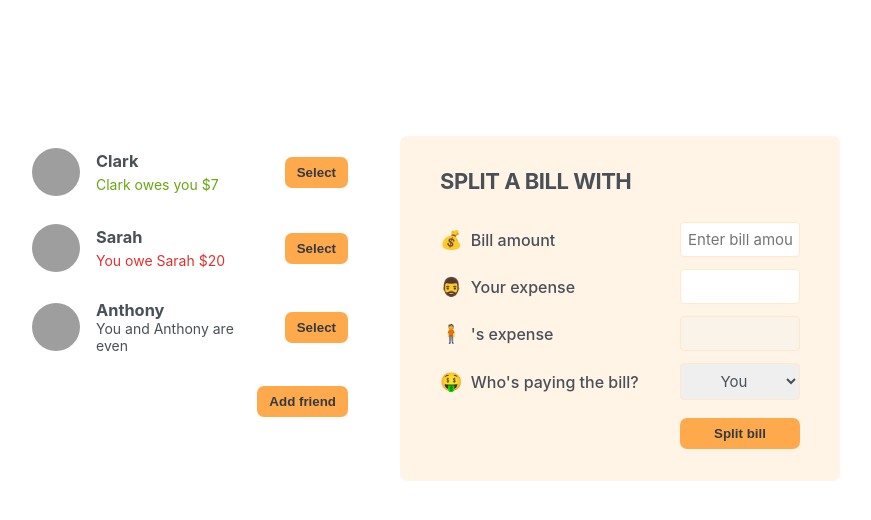
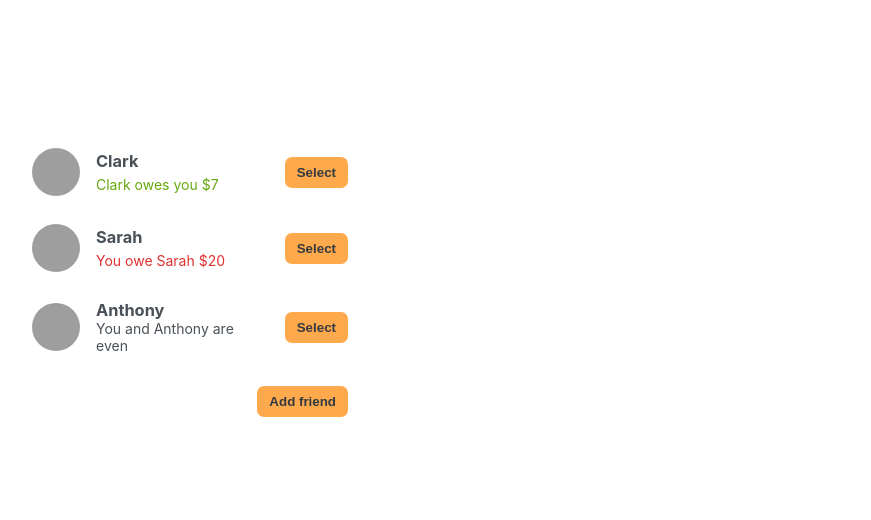
Before and after one commit to LarryHunter/Udemy-React, a React (Create React App) app in the folder 06-eat-n-split/: page / in a window 1280 px wide. Shown: the top 520 px of the page, without its empty margins (210-1081 px from the left). Built offline with nearby package versions, Linux system fonts and the light colour scheme; grey boxes are pictures that could not be loaded.

Commit message:
Added more functionality to app

```diff
--- a/06-eat-n-split/src/App.jsx
+++ b/06-eat-n-split/src/App.jsx
@@ -28,6 +28,7 @@ const initialFriends = [
 export default function App() {
   const [friends, setFriends] = useState(initialFriends);
   const [showAddFriend, setShowAddFriend] = useState(false);
+  const [selectedFriend, setSelectedFriend] = useState(null);
 
   const [billAmt, setBillAmt] = useState(0);
   const [amtOwed, setAmountOwed] = useState(0);
@@ -35,6 +36,11 @@ export default function App() {
   const [friendOwes, setFriendOwes] = useState(0);
   const [friendPaid, setFriendPaid] = useState(0);
   const [payer, setPayer] = useState('');
+
+  const handleSelectFriend = (friend) => {
+    setSelectedFriend((selected) => (selected?.id === friend.id ? null : friend));
+    setShowAddFriend(false);
+  };
 
   const showAddFriendForm = () => {
     setShowAddFriend((show) => !show);
@@ -48,16 +54,17 @@ export default function App() {
   return (
     <div className='app'>
       <div className='sidebar'>
-        <FriendsList friends={friends} />
+        <FriendsList
+          friends={friends}
+          selectedFriend={selectedFriend}
+          onSelection={handleSelectFriend}
+        />
+
         {showAddFriend && <AddFriend onAddFriend={handleAddFriend} />}
+
         <Button onClick={showAddFriendForm}>{showAddFriend ? 'Close' : 'Add friend'}</Button>
       </div>
-      <SplitBill
-        friendPaid={setFriendPaid}
-        billAmt={setBillAmt}
-        expense={amtOwed}
-        payer={payer}
-        onSelect={setPayer}></SplitBill>
+      {selectedFriend && <SplitBill selectedFriend={selectedFriend} />}
     </div>
   );
 }
--- a/06-eat-n-split/src/Friend.jsx
+++ b/06-eat-n-split/src/Friend.jsx
@@ -1,9 +1,11 @@
 import Button from './Button';
 
-export default function Friend({ friend }) {
+export default function Friend({ friend, onSelection, selectedFriend }) {
+  const isSelected = selectedFriend?.id === friend.id;
+
   return (
     <div className='friend'>
-      <li>
+      <li className={isSelected ? 'selected' : ''}>
         <h3>{friend.name}</h3>
         <img
           className='url'
@@ -21,7 +23,7 @@ export default function Friend({ friend }) {
           </p>
         )}
         {friend.balance === 0 && <p>You and {friend.name} are even</p>}
-        <Button>Select</Button>
+        <Button onClick={() => onSelection(friend)}>{isSelected ? 'Close' : 'Select'}</Button>
       </li>
     </div>
   );
--- a/06-eat-n-split/src/FriendsList.jsx
+++ b/06-eat-n-split/src/FriendsList.jsx
@@ -1,12 +1,14 @@
 import Friend from './Friend';
 
-export default function FriendsList({ friends }) {
+export default function FriendsList({ friends, onSelection, selectedFriend }) {
   return (
     <ul>
       {friends.map((friend) => (
         <Friend
           friend={friend}
           key={friend.id}
+          selectedFriend={selectedFriend}
+          onSelection={onSelection}
         />
       ))}
     </ul>
--- a/06-eat-n-split/src/SplitBill.jsx
+++ b/06-eat-n-split/src/SplitBill.jsx
@@ -1,13 +1,9 @@
-import BillValue from './BillValue';
-import PersonalExpense from './PersonalExpense';
-import FriendExpense from './FriendExpense';
-import WhosPaying from './WhosPaying';
 import Button from './Button';
 
-export default function SplitBill({ friendName, setFriendPaid, setBillAmt, expense, payer, onSelect }) {
+export default function SplitBill({ selectedFriend }) {
   return (
     <form className='form-split-bill'>
-      <h2>Split a bill with {friendName}</h2>
+      <h2>Split a bill with {selectedFriend.name}</h2>
       <label>💰 Bill amount</label>
       <input
         type='text'
@@ -15,7 +11,7 @@ export default function SplitBill({ friendName, setFriendPaid, setBillAmt, expen
       />
       <label>🧔‍♂️ Your expense</label>
       <input type='text' />
-      <label>🧍 {friendName}'s expense</label>
+      <label>🧍 {selectedFriend.name}'s expense</label>
       <input
         type='text'
         disabled
@@ -23,7 +19,7 @@ export default function SplitBill({ friendName, setFriendPaid, setBillAmt, expen
       <label>🤑 Who's paying the bill?</label>
       <select>
         <option value='user'>You</option>
-        <option value='friend'>{friendName}</option>
+        <option value='friend'>{selectedFriend.name}</option>
       </select>
       <Button>Split bill</Button>
     </form>
```
